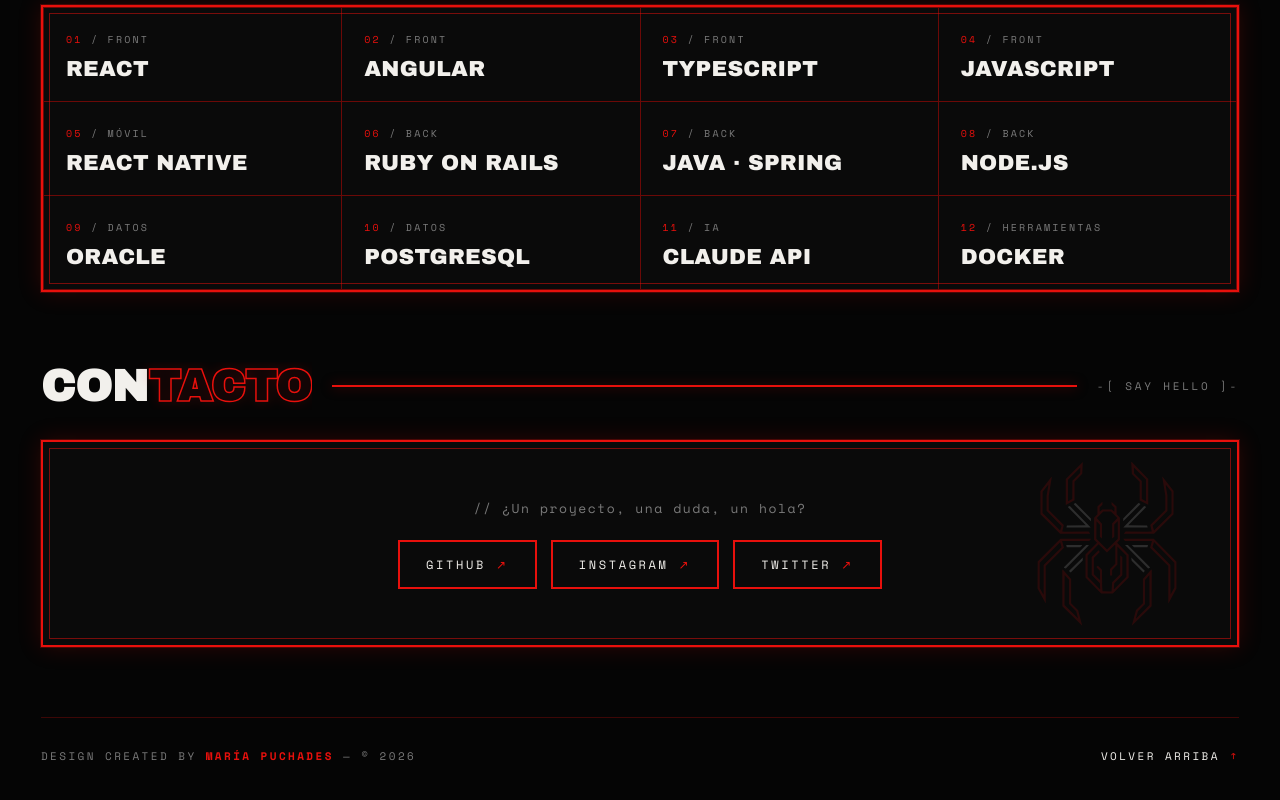
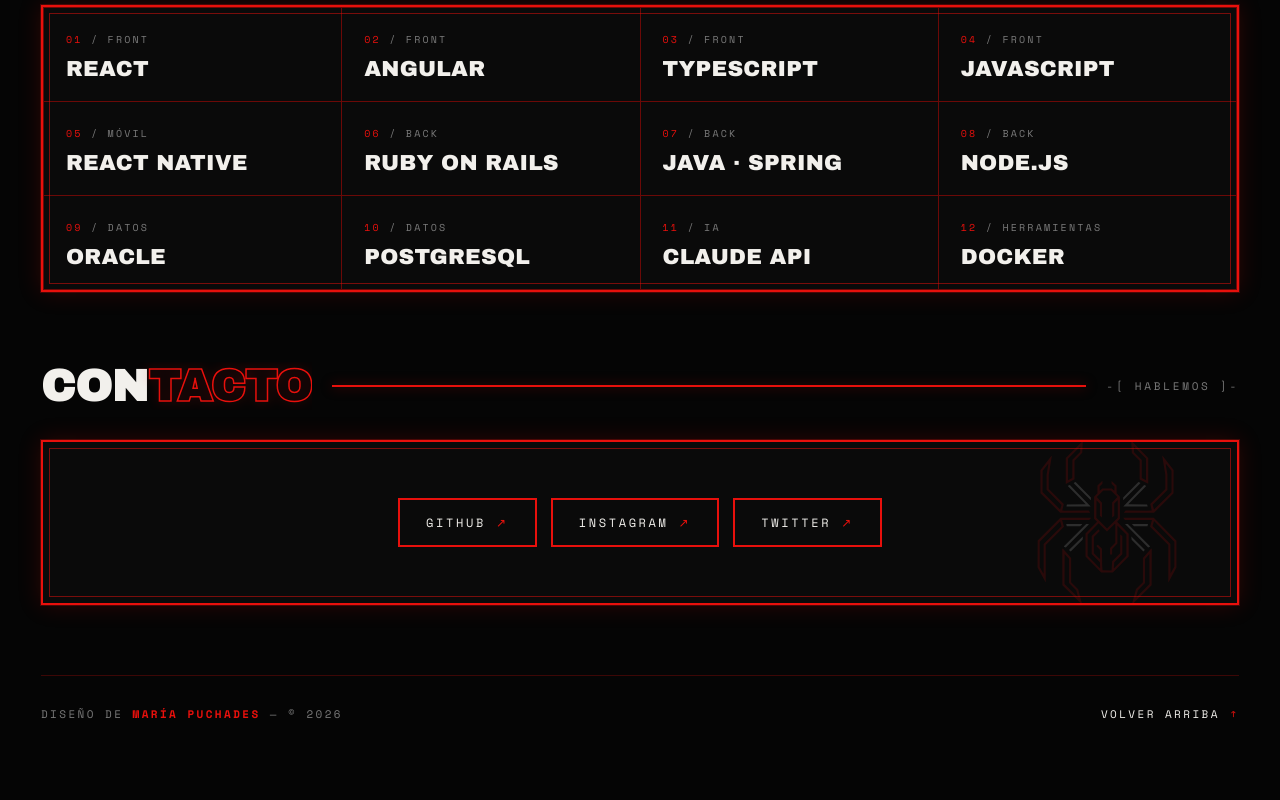
Before and after one commit to emepuchades/my-porfolio, a React (Vite) app: page / in a window 1280 px wide. Shown: the part 1637-2437 px from the top of the page. After the commit the page ends 2399 px from the top, so only its background shows below. Built offline with nearby package versions, Linux system fonts and the light colour scheme.

Commit message:
fix: translate labels to Spanish and remove contact prompt

```diff
--- a/src/components/ContactSection/ContactSection.jsx
+++ b/src/components/ContactSection/ContactSection.jsx
@@ -10,11 +10,10 @@
 export default function ContactSection() {
   return (
     <section id={SECTION_IDS.contact} className={styles.section}>
-      <SectionHeading titleStart="Con" titleEnd="tacto" tag="SAY HELLO" />
+      <SectionHeading titleStart="Con" titleEnd="tacto" tag="HABLEMOS" />
 
       <Reveal className={cx('frame', styles.card)}>
         <img className={styles.watermark} src={spiderUrl} alt="" />
-        <p className={styles.prompt}>// ¿Un proyecto, una duda, un hola?</p>
         {profile.email && (
           <a className={styles.mail} href={`mailto:${profile.email}`}>
             {profile.email}
--- a/src/components/ContactSection/ContactSection.module.css
+++ b/src/components/ContactSection/ContactSection.module.css
@@ -25,14 +25,6 @@
   }
 }
 
-.prompt {
-  margin-bottom: 22px;
-  font-family: var(--font-mono);
-  font-size: 13px;
-  color: var(--grey);
-  letter-spacing: 0.12em;
-}
-
 .mail {
   display: inline-block;
   margin-bottom: 34px;
--- a/src/components/Footer/Footer.jsx
+++ b/src/components/Footer/Footer.jsx
@@ -8,7 +8,7 @@
     <footer className="wrap">
       <div className={styles.footer}>
         <span>
-          DESIGN CREATED BY <b className={styles.name}>{fullName.toUpperCase()}</b> — © {year}
+          DISEÑO DE <b className={styles.name}>{fullName.toUpperCase()}</b> — © {year}
         </span>
         <a className={styles.backToTop} href="#">
           Volver arriba <span aria-hidden="true">↑</span>
```
